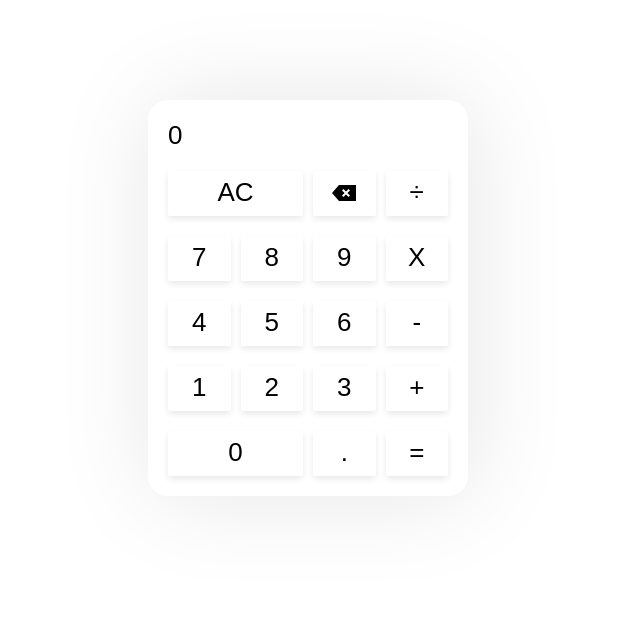
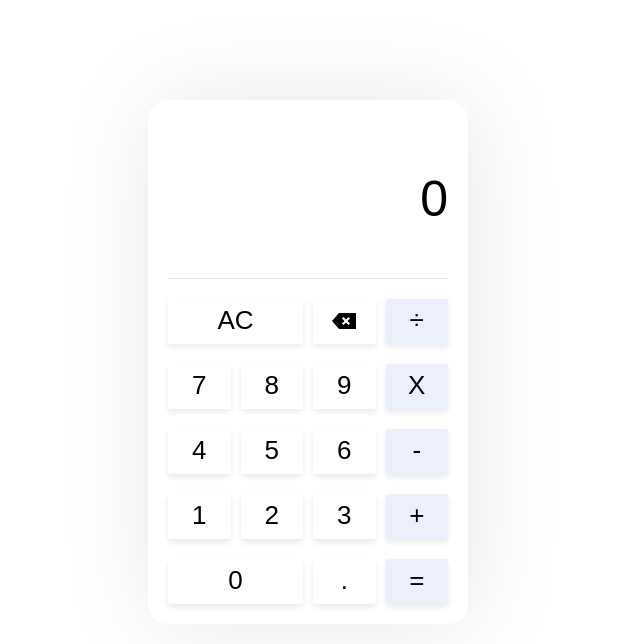
Before and after one commit to Czarek-Front-end/calculator, a plain HTML site: page index.html in a window 1280 px wide. Shown: the whole page, without its empty margins (332-972 px from the left). Drawn offline with Linux system fonts and the light colour scheme.

Commit message:
class names update

```diff
--- a/style.css
+++ b/style.css
@@ -45,7 +45,7 @@ body {
 }
 
 
-.calc-button-operator {
+.button-operator {
     background-color: #ECF0FD;
 }
 
@@ -53,7 +53,7 @@ body {
     display: table-cell;
 }
 
-#calc-screen-display {
+#screen-display {
     padding: 5rem 0;
     border-bottom: 1px solid rgb(0,0,0, .1);
     font-size: 5rem;
```
